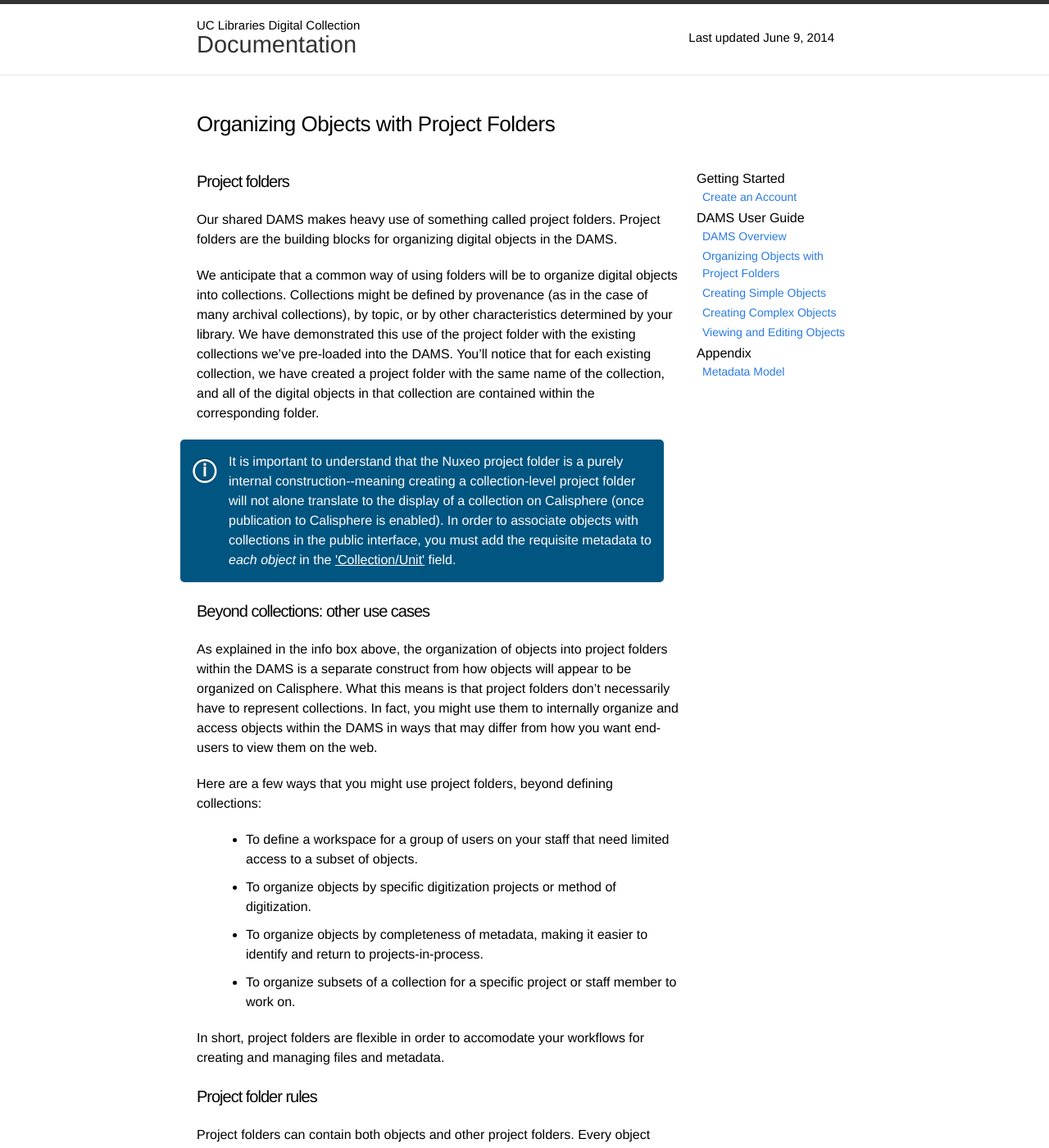
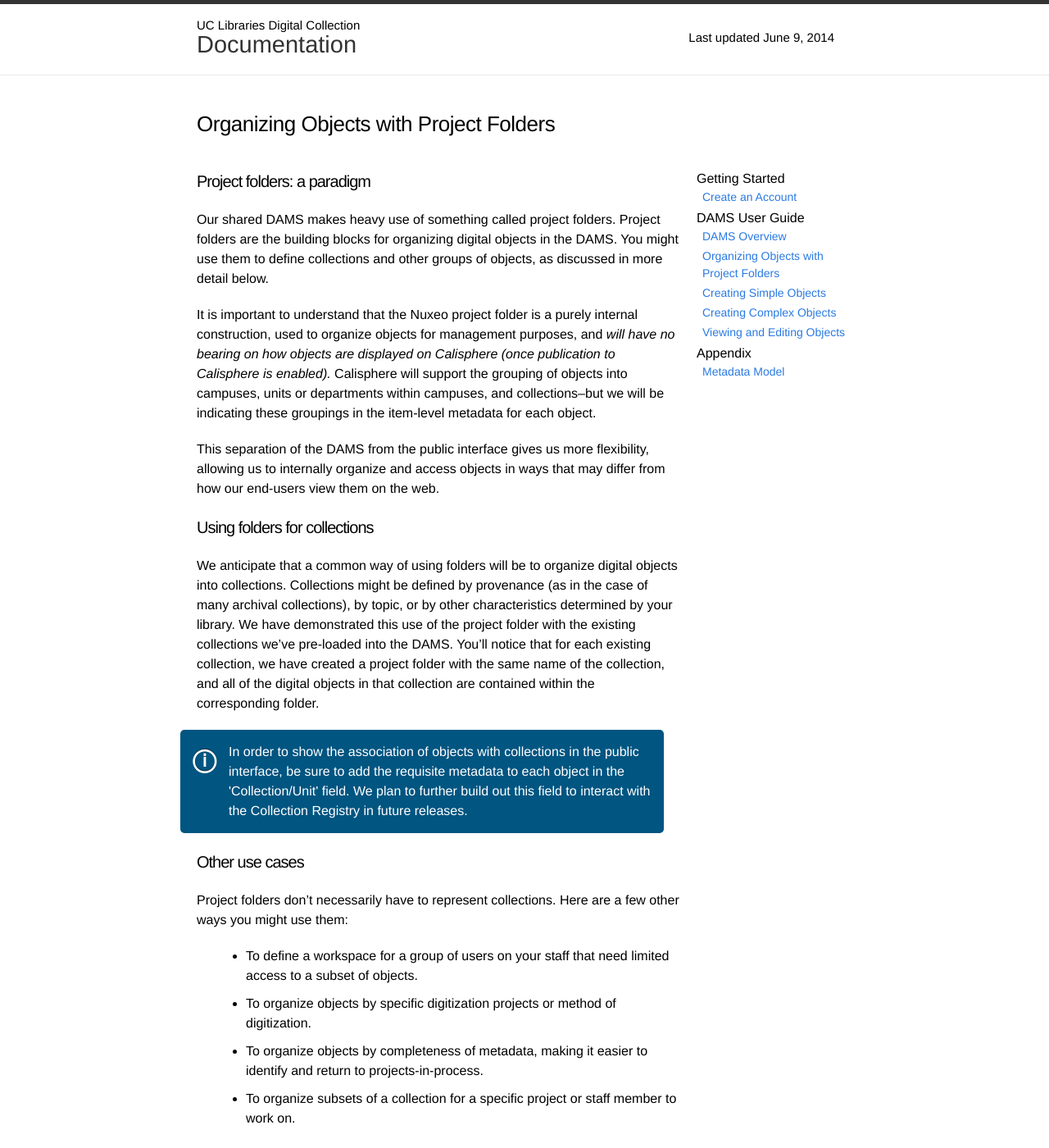
Before and after one commit to ucldc/ucldc-docs, a Jekyll site: the page built from docs/dams/organization.md, in a window 1280 px wide and 1400 px high. Shown: the whole window at 82% size. Built offline with Jekyll 4.4.1, drawn with Linux system fonts in a browser that asks for light colours; nearby versions of some CDN libraries; some of the changed text lies outside the part shown.

Commit message:
Update organization.md

```diff
--- a/docs/dams/organization.md
+++ b/docs/dams/organization.md
@@ -6,18 +6,21 @@ prev_section: dams/index
 permalink: /organization/
 ---
 
-### Project folders
+### Project folders: a paradigm
 
-Our shared DAMS makes heavy use of something called project folders. Project folders are the building blocks for organizing digital objects in the DAMS.
+Our shared DAMS makes heavy use of something called project folders. Project folders are the building blocks for organizing digital objects in the DAMS. You might use them to define collections and other groups of objects, as discussed in more detail below.
 
+It is important to understand that the Nuxeo project folder is a purely internal construction, used to organize objects for management purposes, and _will have no bearing on how objects are displayed on Calisphere (once publication to Calisphere is enabled)._ Calisphere will support the grouping of objects into campuses, units or departments within campuses, and collections--but we will be indicating these groupings in the item-level metadata for each object.
+
+This separation of the DAMS from the public interface gives us more flexibility, allowing us to internally organize and access objects in ways that may differ from how our end-users view them on the web.
+
+### Using folders for collections
 We anticipate that a common way of using folders will be to organize digital objects into collections. Collections might be defined by provenance (as in the case of many archival collections), by topic, or by other characteristics determined by your library. We have demonstrated this use of the project folder with the existing collections we've pre-loaded into the DAMS. You'll notice that for each existing collection, we have created a project folder with the same name of the collection, and all of the digital objects in that collection are contained within the corresponding folder.
 
-<div class="note">It is important to understand that the Nuxeo project folder is a purely internal construction--meaning creating a collection-level project folder will not alone translate to the display of a collection on Calisphere (once publication to Calisphere is enabled). In order to associate objects with collections in the public interface, you must add the requisite metadata to <i>each object</i> in the <a href="" class="notelink">'Collection/Unit'</a> field.</div>
+<div class="note">In order to show the association of objects with collections in the public interface, be sure to add the requisite metadata to each object in the 'Collection/Unit' field. We plan to further build out this field to interact with the Collection Registry in future releases.</div>
 
-### Beyond collections: other use cases
-As explained in the info box above, the organization of objects into project folders within the DAMS is a separate construct from how objects will appear to be organized on Calisphere. What this means is that project folders don't necessarily have to represent collections. In fact, you might use them to internally organize and access objects within the DAMS in ways that may differ from how you want end-users to view them on the web.
-
-Here are a few ways that you might use project folders, beyond defining collections:
+### Other use cases
+Project folders don't necessarily have to represent collections. Here are a few other ways you might use them:
 
   - To define a workspace for a group of users on your staff that need limited access to a subset of objects.
   - To organize objects by specific digitization projects or method of digitization.
@@ -27,11 +30,11 @@ Here are a few ways that you might use project folders, beyond defining collecti
 In short, project folders are flexible in order to accomodate your workflows for creating and managing files and metadata.
 
 ### Project folder rules
-Project folders can contain both objects and other project folders. Every object must be contained within one, and only one, project folder.
+Project folders can contain both objects and other project folders. Every object must be contained within one, and only one, project folder. In order to contain an object in more than one project folder, the object must be duplicated. The duplicate <b>does not</b> link back to the original in any way, so changes made to the duplicate will not be made to the original, and vice versa. We do not recommend duplicating objects.
 
-As you might have suspected from reading through the above use cases, you can grant read and/or write privileges to project folders as needed.
+<div class="note">In order to view groups of similar objects that are contained in disparate folders, you can utilize the DAMS search capabilities to retrieve objects based on their metadata. Alternately, if you want to retrieve like objects that do not have common metadata, you can use <b>tags</b>, available on the <a href="{{ site.url }}{{ site.baseurl}}/docs/dams/edit-objects" class="notelink">summary tab</a> of an object or project folder.</div>
 
-<div class="note">In order to contain an object in more than one project folder, the object must be duplicated. The duplicate <b>does not</b> link back to the original in any way, so changes made to the duplicate will not be made to the original, and vice versa. In order to view groups of similar objects that are contained in disparate folders, we strongly recommend utilizing the DAMS search capabilities to retrieve objects based on their metadata. Alternately, if you want to retrieve like objects that do not have common metadata, you can use <b>tags</b>, available on the <a href="{{ site.url }}{{ site.baseurl}}/docs/dams/edit-objects" class="notelink">summary tab</a> of an object or project folder.</div>
+You can also grant read and/or write privileges to project folders as needed.
 
 ### Create a project folder
 From within your campus folder, you can create as many project folders (and nested project folders) as you need. To create a new project folder, navigate to your campus folder and press the 'New' button.
```
